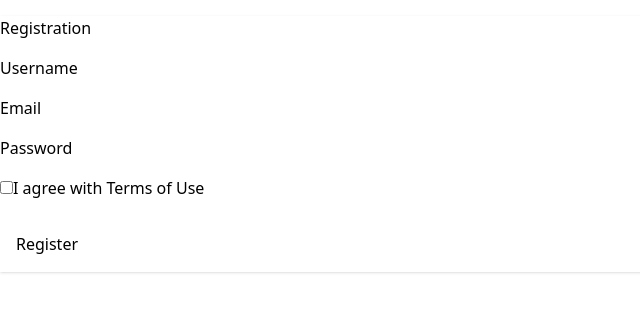
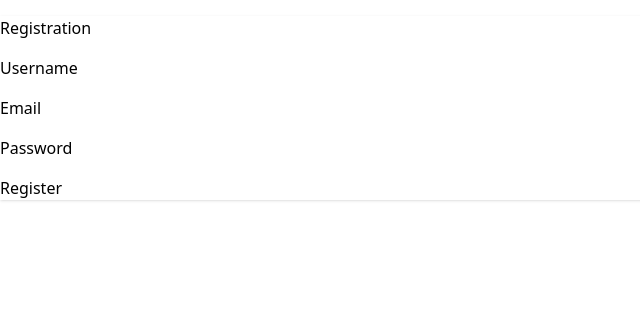
Before and after one commit to solimartu/JabalMoney, a Next.js app in the folder fintechapp/: page /register in a window 1280 px wide. Shown: the top 312 px of the page, without its empty margins (0-640 px from the left). Built offline with nearby package versions, Linux system fonts and the light colour scheme.

Commit message:
trying solving shits

```diff
--- a/fintechapp/pages/api/users/register.js
+++ b/fintechapp/pages/api/users/register.js
@@ -1,7 +1,7 @@
 const { PrismaClient } = require("@prisma/client");
 var jwt = require("jsonwebtoken");
-var userShouldBeLoggedIn = require("../guards/userShouldBeLoggedIn");
-var userShouldBeUnique = require("../guards/userShouldBeUnique");
+// var userShouldBeLoggedIn = require("../guards/userShouldBeLoggedIn");
+// var userShouldBeUnique = require("../guards/userShouldBeUnique");
 require("dotenv").config();
 var bcrypt = require("bcrypt");
 
@@ -11,14 +11,17 @@ export default async function register(req, res) {
   //REGISTER a new user
   const saltRounds = 10;
   // router.post("/register", userShouldBeUnique, async (req, res) => {
-  const { username, password } = req.body;
+  const { username, email, password } = req.body;
+  console.log('la password boluda', password)
+  console.log('hay una email nooo', email)
   const prisma = new PrismaClient();
 
   try {
     const hash = await bcrypt.hash(password, saltRounds);
-    await prisma.user.create({
+    const newUser = await prisma.user.create({
       data: {
         username,
+        email,
         password: hash,
       },
     });
@@ -27,4 +30,12 @@ export default async function register(req, res) {
   } catch (err) {
     res.status(400).send({ message: err.message });
   }
+  register()
+    .catch((e) => {
+      console.error(e);
+      process.exit(1);
+    })
+    .finally(async () => {
+      await prisma.$disconnect();
+    });
 }
--- a/fintechapp/pages/register.js
+++ b/fintechapp/pages/register.js
@@ -81,22 +81,9 @@ function Registration() {
             />
           </div>
 
+
           <div className="col-6 mt-4">
-            <div class="form-check">
-              <input
-                className="form-check-input"
-                type="checkbox"
-                value=""
-                id="flexCheckDefault"
-                onChange={(e) => handleInputChange(e)}
-              />
-              <label className="form-check-label" htmlFor="flexCheckDefault">
-                I agree with Terms of Use
-              </label>
-            </div>
-          </div>
-          <div className="col-6 mt-4">
-            <button type="submit" className="btn btn-test6 bg-test6 m-4">
+            <button type="submit" className="btn">
               Register
             </button>
           </div>
```
